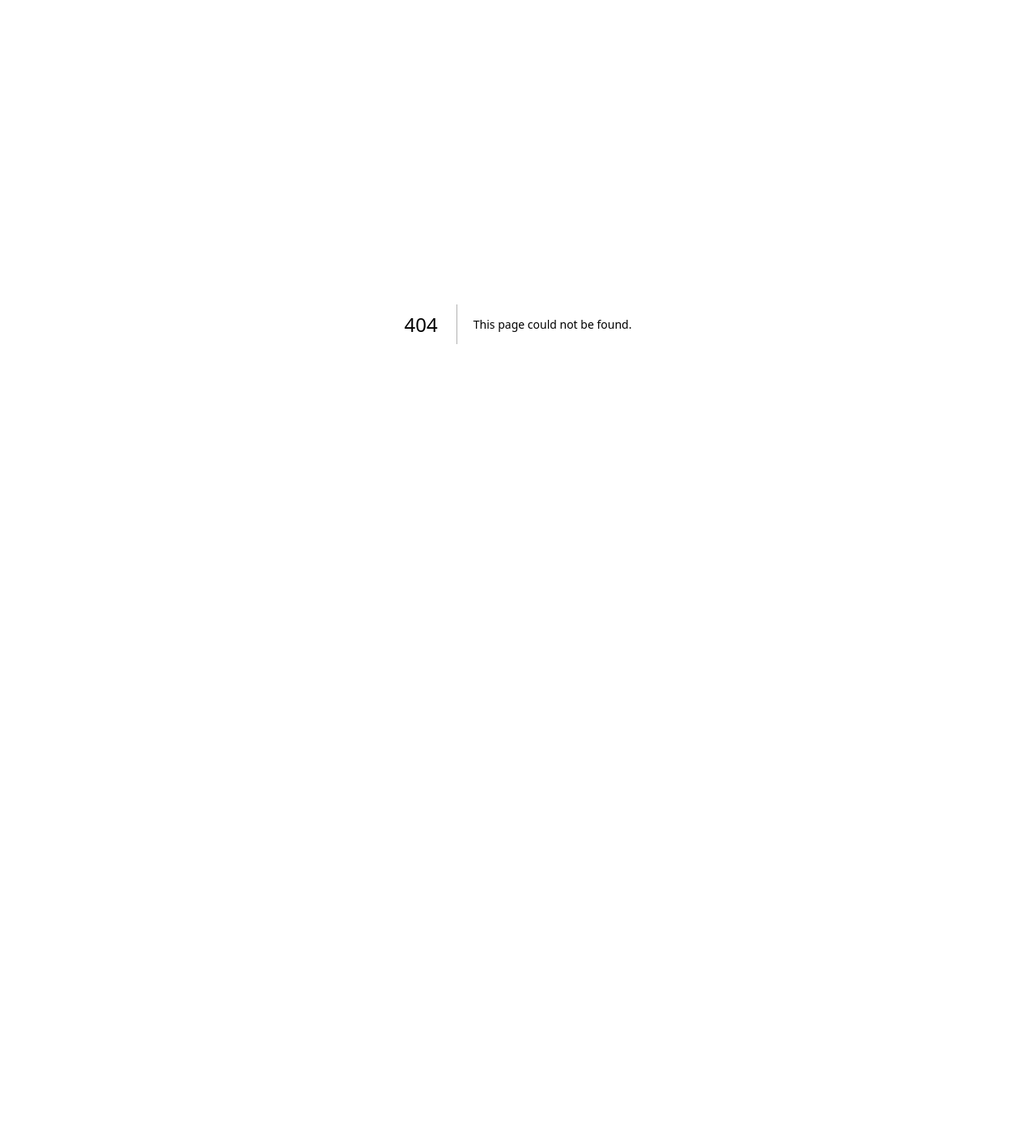
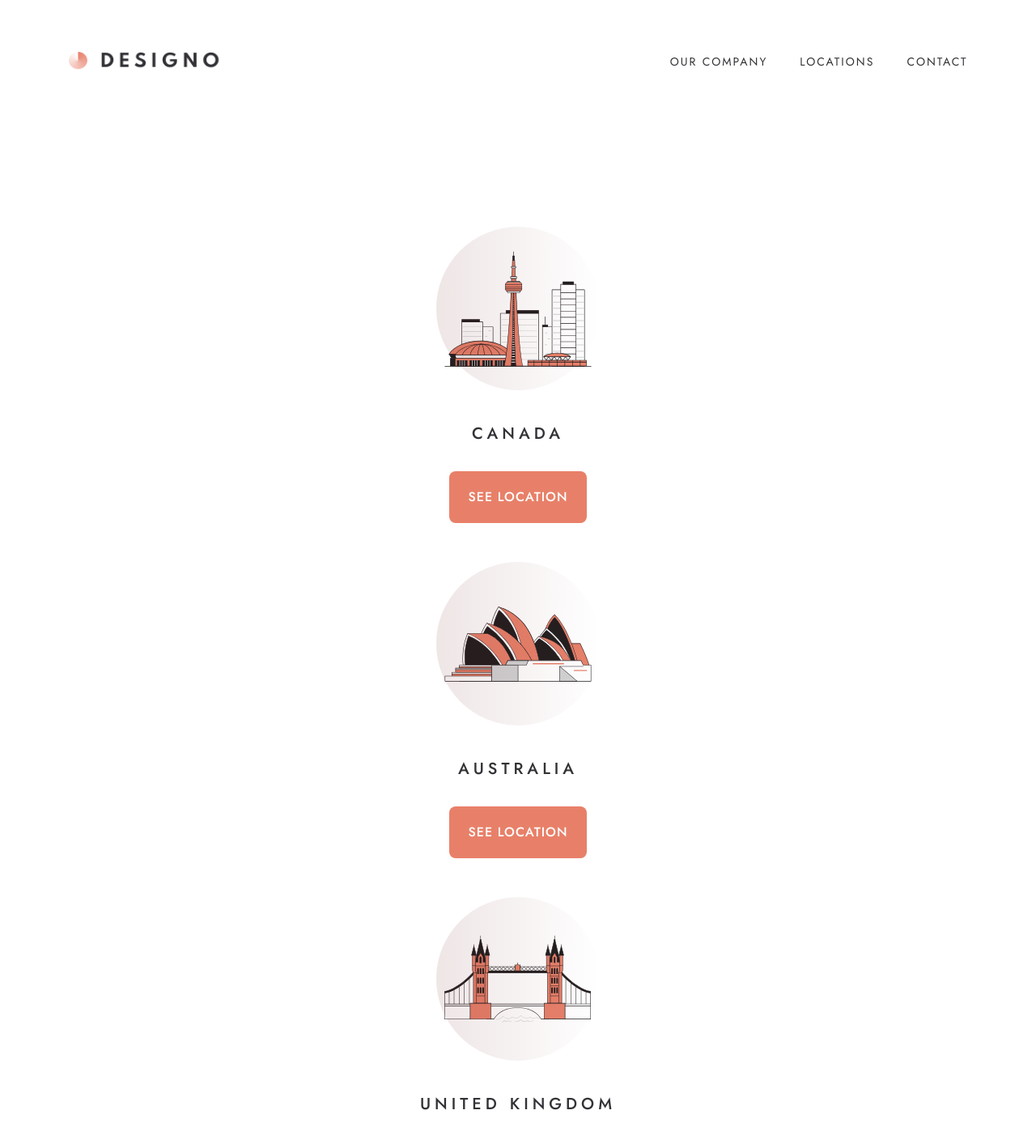
Before and after one commit to amza-web/Designo, a Next.js app: page /contact in a window 1280 px wide. Before the commit this address had no page. Shown: the top 1408 px of the page at 81% size. Before the commit the page ends 800 px from the top, so only its background shows below. Built offline with nearby package versions, Linux system fonts and the light colour scheme.

Commit message:
created the about page

```diff
--- /dev/null
+++ b/app/contact/page.js
@@ -0,0 +1,45 @@
+import Footer from '@/components/Footer'
+import Header from '@/components/Header'
+import LocationItem from '@/components/LocationItem'
+
+
+import canada from "@/app/assets/shared/desktop/illustration-canada.svg"
+import australia from "@/app/assets/shared/desktop/illustration-australia.svg"
+import uk from "@/app/assets/shared/desktop/illustration-united-kingdom.svg"
+
+import React from 'react'
+
+
+export default function page () {
+    const locations = [
+        {
+          txt: "Canada",
+          img: canada
+        },
+        {
+          txt: "Australia",
+          img: australia
+        },
+        {
+          txt: "United Kingdom",
+          img: uk
+        }
+      ]
+    return (
+        <>
+            <main>
+                <Header />
+                <section>
+
+                </section>
+                <section>
+                    {locations.map((location, index) => (
+                        <LocationItem key={index} img={location.img} txt={location.txt} />
+                    ))}
+                </section>
+            </main>
+            <Footer />
+
+        </>
+    )
+}
```
